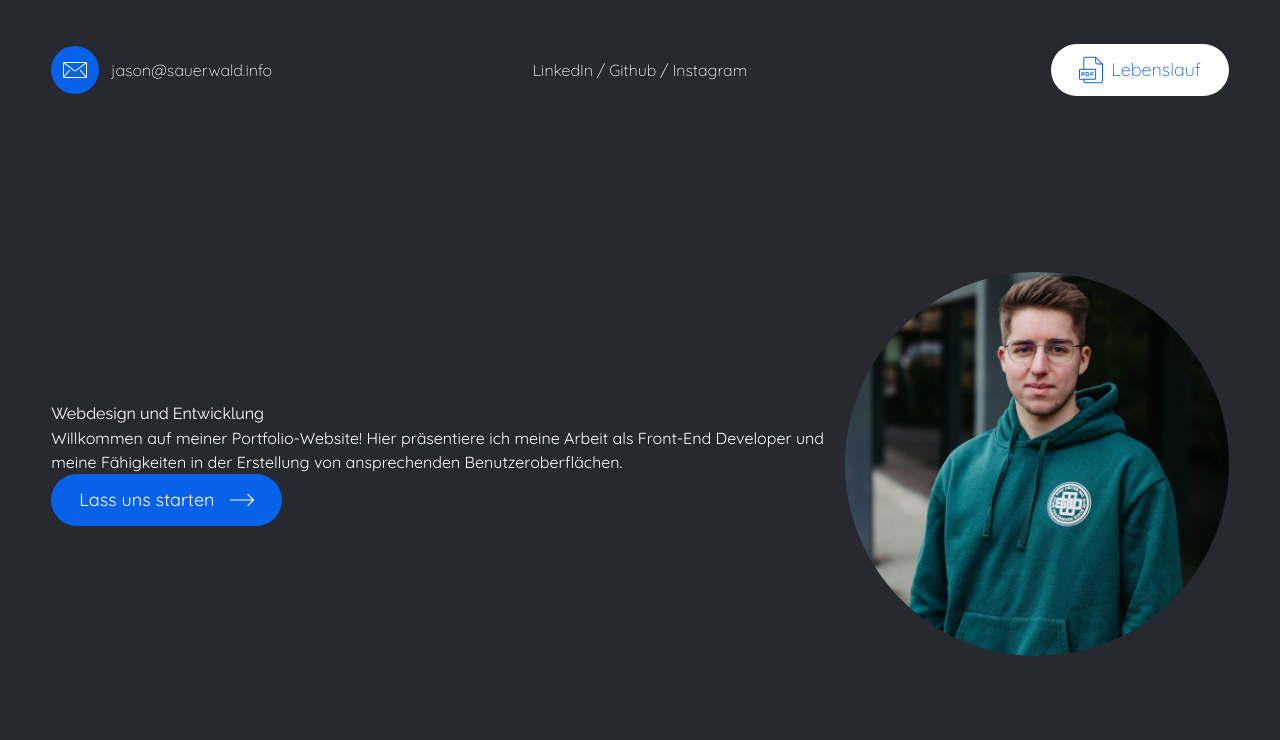
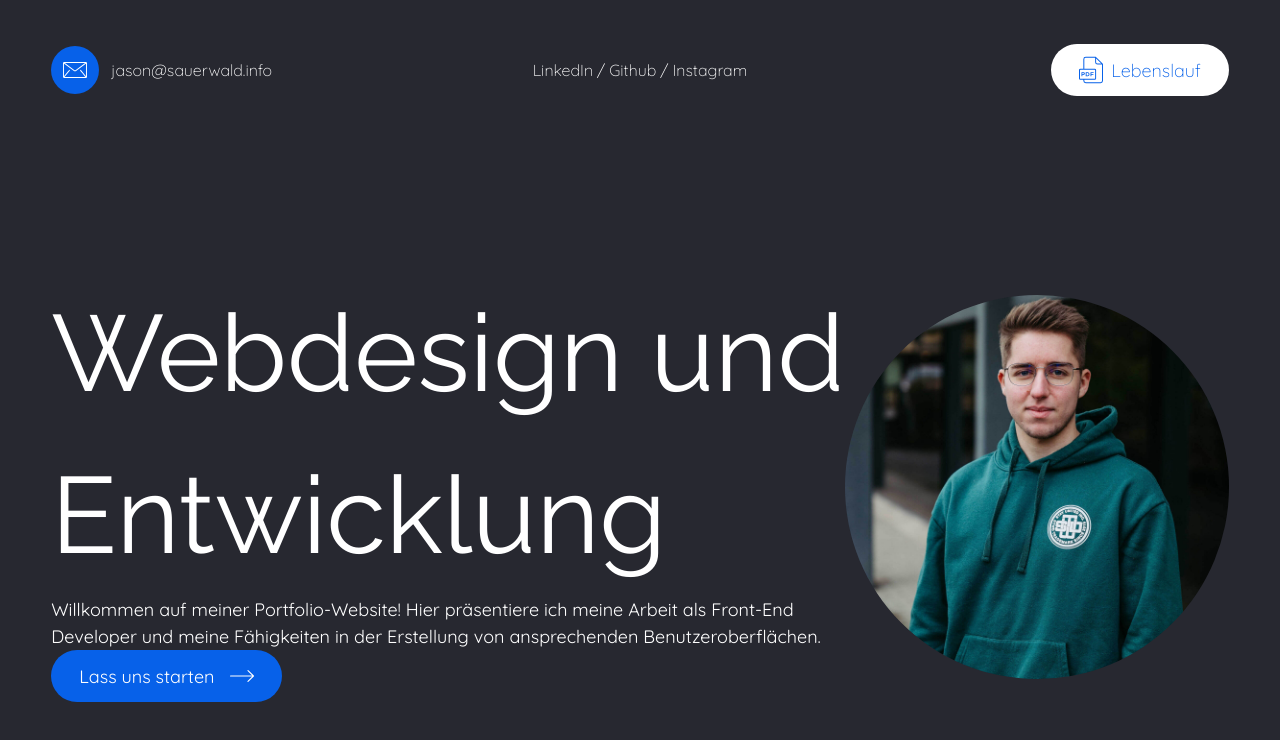
Before and after one commit to JasonSa19/vue-portfolio, a Vue app: page / in a window 1280 px wide. Shown: the top 740 px of the page. Built offline with nearby package versions, Linux system fonts and the light colour scheme.

Commit message:
Correct font-sizes

```diff
--- a/src/assets/scss/globals/typo.scss
+++ b/src/assets/scss/globals/typo.scss
@@ -2,3 +2,8 @@ h1,
 h2 {
   font-family: $fontHeadline;
 }
+
+p {
+  font-family: $fontDefault;
+  font-size: 1.125rem;
+}
--- a/src/components/Intro.vue
+++ b/src/components/Intro.vue
@@ -9,7 +9,7 @@ import standardbtn from "./standardbtn.vue";
   <section class="anim container mt-44">
     <div class="content-inner flex flex-row items-center justify-between">
       <div class="text-content">
-        <h1>{{ mainHeadline }}</h1>
+        <h1 class="font-headline text-xl">{{ mainHeadline }}</h1>
         <p>{{ mainText }}</p>
         <standardbtn buttonText="Lass uns starten" link="#info" />
       </div>
--- a/src/components/customBtn.vue
+++ b/src/components/customBtn.vue
@@ -10,7 +10,7 @@ const props = defineProps({
 <template>
   <div class="btn-wrap">
     <a
-      class="icon-btn group inline-flex cursor-pointer items-center gap-2 rounded-3xl bg-white px-7 py-3 text-lg text-blue transition-all hover:bg-blue hover:text-white"
+      class="icon-btn group inline-flex cursor-pointer items-center gap-2 rounded-3xl bg-white px-7 py-3 text-base text-blue transition-all hover:bg-blue hover:text-white"
       :href="link"
     >
       <pdfFile
--- a/src/components/standardbtn.vue
+++ b/src/components/standardbtn.vue
@@ -10,7 +10,7 @@ const props = defineProps({
 <template>
   <div class="btn-wrap">
     <a
-      class="icon-btn group inline-flex cursor-pointer items-center gap-4 rounded-3xl bg-blue px-7 py-3 text-lg text-white transition-all hover:bg-white hover:text-blue"
+      class="icon-btn group inline-flex cursor-pointer items-center gap-4 rounded-3xl bg-blue px-7 py-3 text-base text-white transition-all hover:bg-white hover:text-blue"
       :href="link"
     >
       {{ buttonText }}
--- a/tailwind.config.js
+++ b/tailwind.config.js
@@ -23,6 +23,11 @@ module.exports = {
         headline: ['"Raleway"', "serif"],
         standard: ['"Quicksand"', "sans-serif"],
       },
+      fontSize: {
+        base: "1.125rem",
+        lg: "1.5rem",
+        xl: "6.75rem",
+      },
     },
   },
   plugins: [
```
